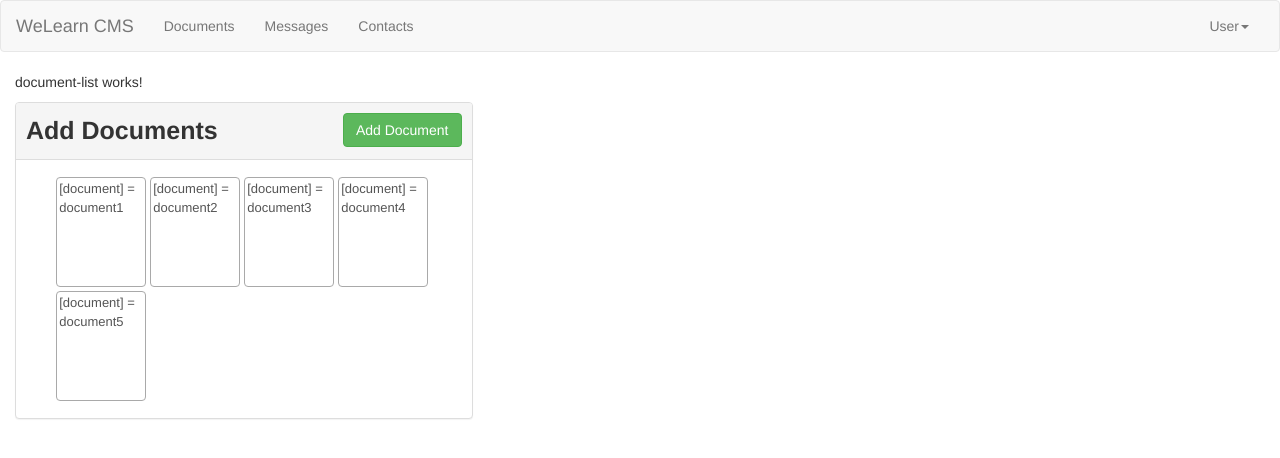
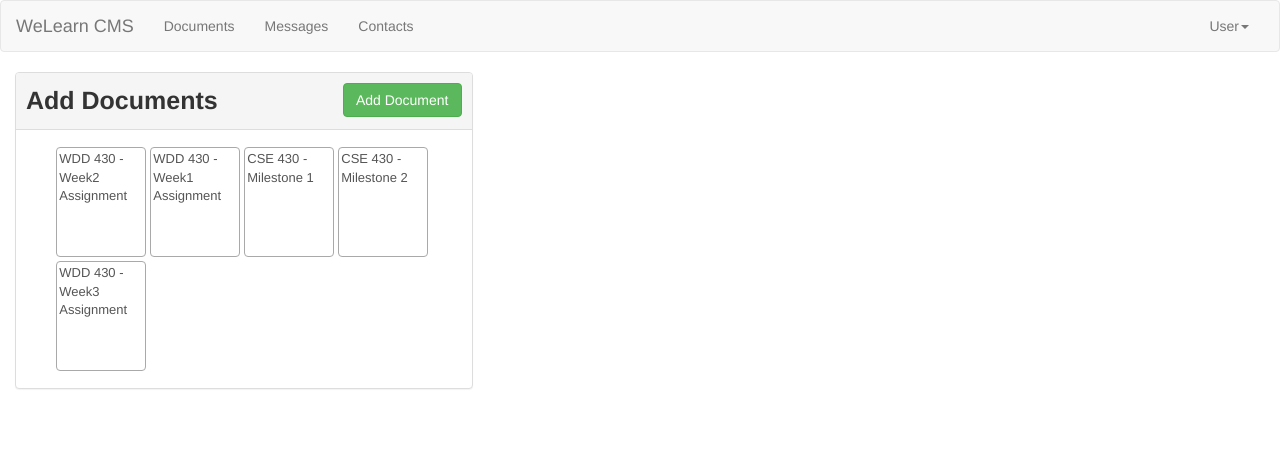
Before and after one commit to sarahaglenn/angular, an Angular app in the folder cms/: page / in a window 1280 px wide. Shown: the top 458 px of the page. Built offline with nearby package versions, Linux system fonts and the light colour scheme.

Commit message:
Fix property binding errors in documents components

```diff
--- a/cms/src/app/documents/document-detail/document-detail.component.html
+++ b/cms/src/app/documents/document-detail/document-detail.component.html
@@ -1,7 +1,7 @@
 <div class="panel panel-default" xmlns="http://www.w3.org/1999/html">
   <div class="panel-heading">
     <div class="row pad-all">
-      <h4 class="title margin-left-right">{{document?.name}}</h4>
+      <h4 class="title margin-left-right">{{document.name}}</h4>
       <div class="row pull-right margin-left-right">
         <a class="btn btn-primary">View</a>
         <a class="btn btn-info">Edit</a>
@@ -13,12 +13,12 @@
     <div class="pad-left-right">
       <div class="row">
         <label>Description:</label>
-        <span class="label-value">{{ document.description}}</span>
+        <span class="label-value"> {{ document.description}}</span>
       </div>
       <br>
       <div class="row">
         <label>URL:</label>
-        <span class="label-value">{{ document.url }}</span>
+        <span class="label-value"> {{ document.url }}</span>
       </div>
     </div>
   </div>
--- a/cms/src/app/documents/document-item/document-item.component.html
+++ b/cms/src/app/documents/document-item/document-item.component.html
@@ -1,3 +1,3 @@
 <a class="list-group-item clearfix documentDiv">
-  [document] = {{ document.name }}
+  {{ document.name }}
 </a>
--- a/cms/src/app/documents/document-list/document-list.component.html
+++ b/cms/src/app/documents/document-list/document-list.component.html
@@ -1,4 +1,3 @@
-<p>document-list works!</p>
 <div class="panel panel-default">
   <div class="panel-heading">
     <div class="row pad-left-right">
--- a/cms/src/app/documents/document-list/document-list.component.ts
+++ b/cms/src/app/documents/document-list/document-list.component.ts
@@ -13,31 +13,31 @@ export class DocumentListComponent {
   documents: Document[] = [
     new Document(
       1,
-      'document1',
+      'WDD 430 - Week2 Assignment',
       'An important document.',
       'documents/document1',
     ),
     new Document(
       2,
-      'document2',
+      'WDD 430 - Week1 Assignment',
       'An very important document.',
       'documents/document2',
     ),
     new Document(
       3,
-      'document3',
-      'A boring document.',
+      'CSE 430 - Milestone 1',
+      'Another document.',
       'documents/document3',
     ),
     new Document(
       4,
-      'document4',
+      'CSE 430 - Milestone 2',
       'An essential document.',
       'documents/document4',
     ),
     new Document(
       5,
-      'document5',
+      'WDD 430 - Week3 Assignment',
       'A really cool document.',
       'documents/document5',
     ),
```
